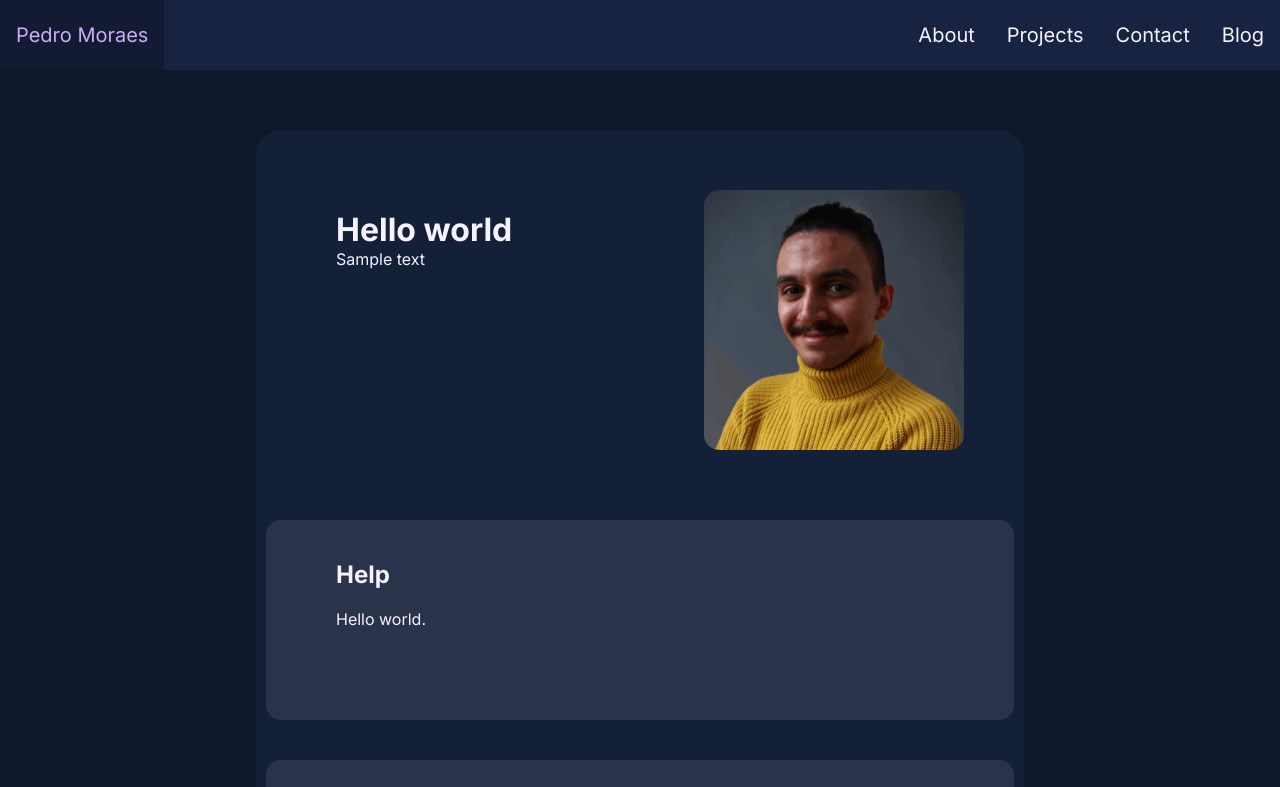
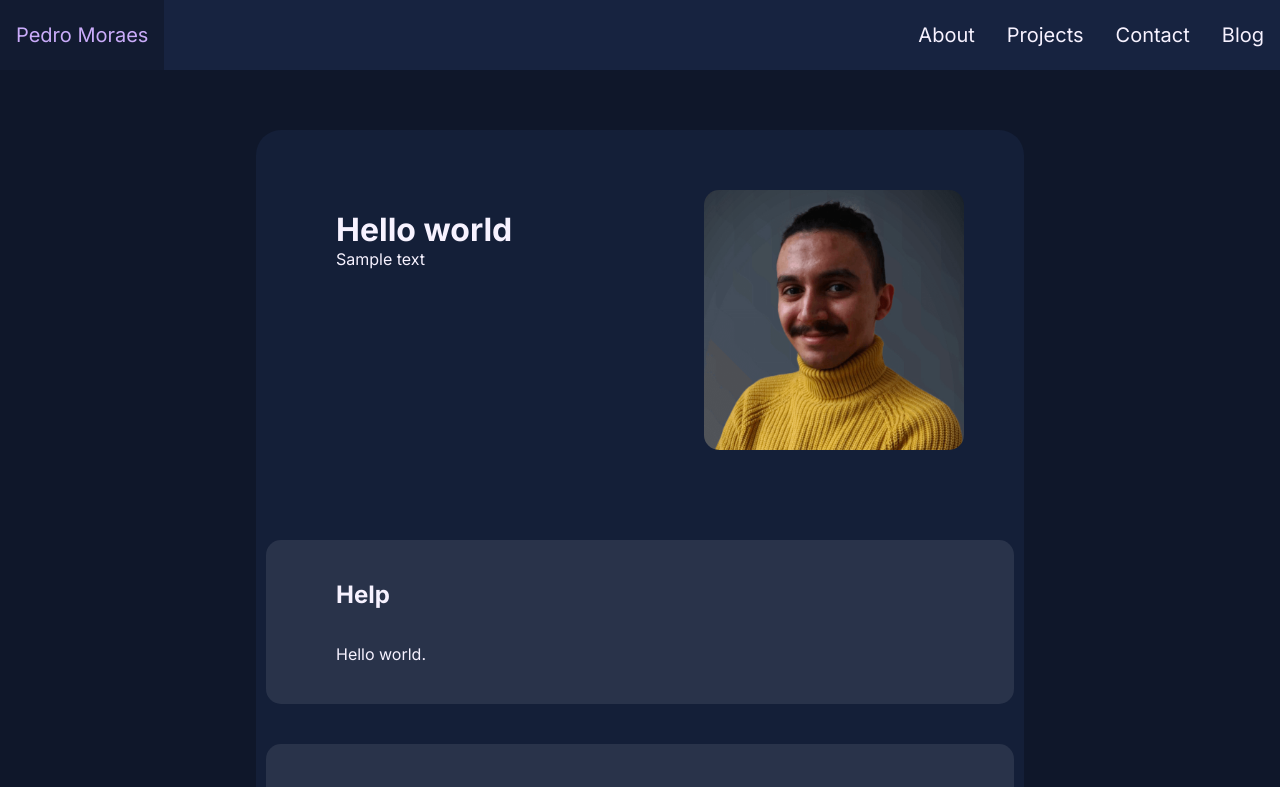
Before and after one commit to Algos-hub/portfolio-new, a Next.js app: page / in a window 1280 px wide. Shown: the top 787 px of the page. Built offline with nearby package versions, Linux system fonts and the light colour scheme.

Commit message:
added functionality to the Card component where you can choose whether the inner contents are a list or not and made the background toggable

```diff
--- a/components/Card/Card.module.css
+++ b/components/Card/Card.module.css
@@ -2,12 +2,24 @@
     background-color: var(--primary-light-3);
     border-radius: 15px;
     width: calc(100%);
-    height: 200px;
+    height: fit-content;
     padding: 40px;
     padding-inline: 70px;
-    margin: 20px 0 20px;
+    margin-top: 40px;
+}
+
+.cardNoBackground {
+    background-color: transparent;
 }
 
 .title {
-    margin-bottom: 20px;
+    margin-bottom: 35px;
 }
+
+.content {
+    height: 100%;
+}
+
+.list {
+    margin-left: 15px;
+}
--- a/components/Card/Card.tsx
+++ b/components/Card/Card.tsx
@@ -1,17 +1,29 @@
 import React, { ReactNode } from "react";
 import styles from "./Card.module.css";
 
+function List({ children }: Readonly<{ children: ReactNode }>): ReactNode {
+  return <ul className={styles.list}>{children}</ul>;
+}
+
 export default function Card({
   title,
+  list = false,
+  background = true,
   children,
 }: Readonly<{
   title: string;
+  list: boolean;
+  background: boolean;
   children: React.ReactNode;
 }>): ReactNode {
   return (
-    <div className={styles.card}>
+    <div
+      className={`${styles.card} ${!background ? styles.cardNoBackground : ""}`}
+    >
       <h2 className={styles.title}>{title}</h2>
-      <div className={styles.content}>{children}</div>
+      <div className={styles.content}>
+        {list ? <List>{children}</List> : children}
+      </div>
     </div>
   );
 }
```
